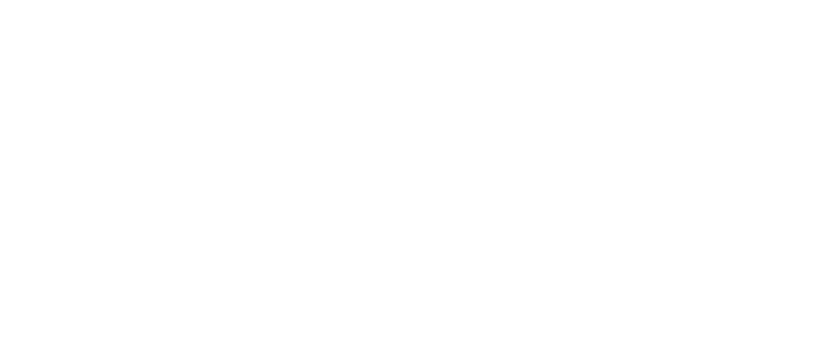
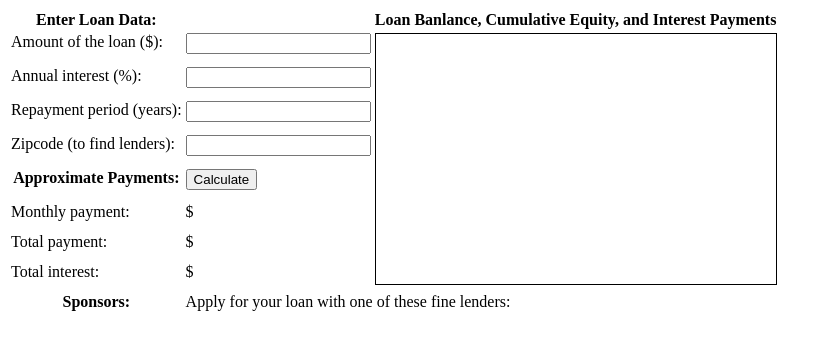
Before and after one commit to 22ricky/reading-notes, a plain HTML site: page JavaScript The Definitive Guide/Chapter One/index.html in a window 1280 px wide. Shown: the whole page, without its empty margins (0-829 px from the left). Drawn offline with Linux system fonts and the light colour scheme.

Commit message:
Add html

```diff
--- a/JavaScript The Definitive Guide/Chapter One/index.html
+++ b/JavaScript The Definitive Guide/Chapter One/index.html
@@ -13,6 +13,42 @@
   </style>
 </head>
 <body>
+<!--
+  这是一个HTML表格，其中包含<input>元素可以用来输入数据。
+  程序将在<span>元素中显示计算结果，这些元素都具有类似"interest"和"years"的id
+  这些id将在表格下面的JavaScript代码中用到。我们注意到，有一些
+  input元素定义了"onchange"或"onclick"的事件处理程序，以便用户在输入数据或者点击inputs时
+  执行指定的JavaScript代码段
+-->
+<table>
+  <tr><th>Enter Loan Data:</th>
+      <td></td>
+      <th>Loan Banlance, Cumulative Equity, and Interest Payments</th></tr>
+  <tr><td>Amount of the loan ($):</td>
+      <td><input id="amount" onchange="calculate();" /></td>
+      <td rowspan=8>
+        <canvas id="graph" width="400" height="250"></canvas></td></tr>
+  <tr><td>Annual interest (%):</td>
+      <td><input id="apr" onchange="calculate();" /></td></tr>
+  <tr><td>Repayment period (years):</td>
+      <td><input id="years" onchange="calculate();" /></td></tr>
+  <tr><td>Zipcode (to find lenders):</td>
+      <td><input id="zipcode" onchange="calculate();" /></td></tr>
+  <tr><th>Approximate Payments:</th>
+      <td><button onclick="calculate();">Calculate</button></td></tr>
+  <tr><td>Monthly payment:</td>
+      <td>$<span class="output" id="payment"></span></td></tr>
+  <tr><td>Total payment:</td>
+      <td>$<span class="output" id="total"></span></td></tr>
+  <tr><td>Total interest:</td>
+      <td>$<span class="output" id="totalinterest"></span></td></tr>
+  <tr><th>Sponsors:</th><td colspan=2>
+      Apply for your loan with one of these fine lenders:
+      <div id=lenders""></div></td></tr>
+</table>
 
+<!-- 随后是JavaScript代码，这些代码内嵌在了一个<script>标签里 -->
+<!-- 通常情况下，这些脚本代码应当放在<head>标签中 -->
+<!-- 将JAvaScript代码放在HTML代码之后仅仅是为了便于理解 -->
 </body>
 </html>
```
